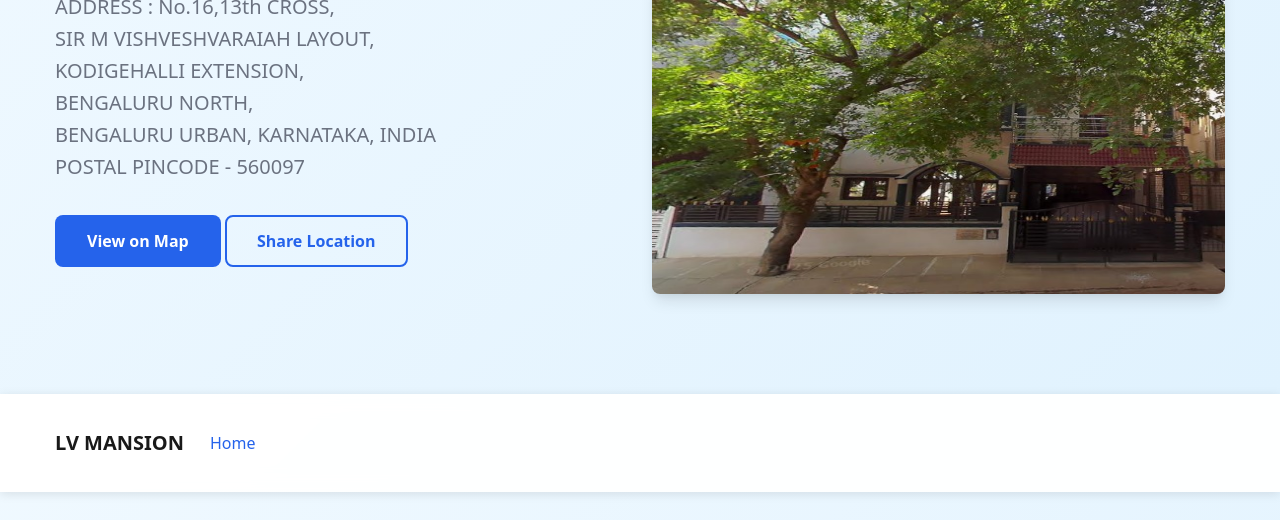
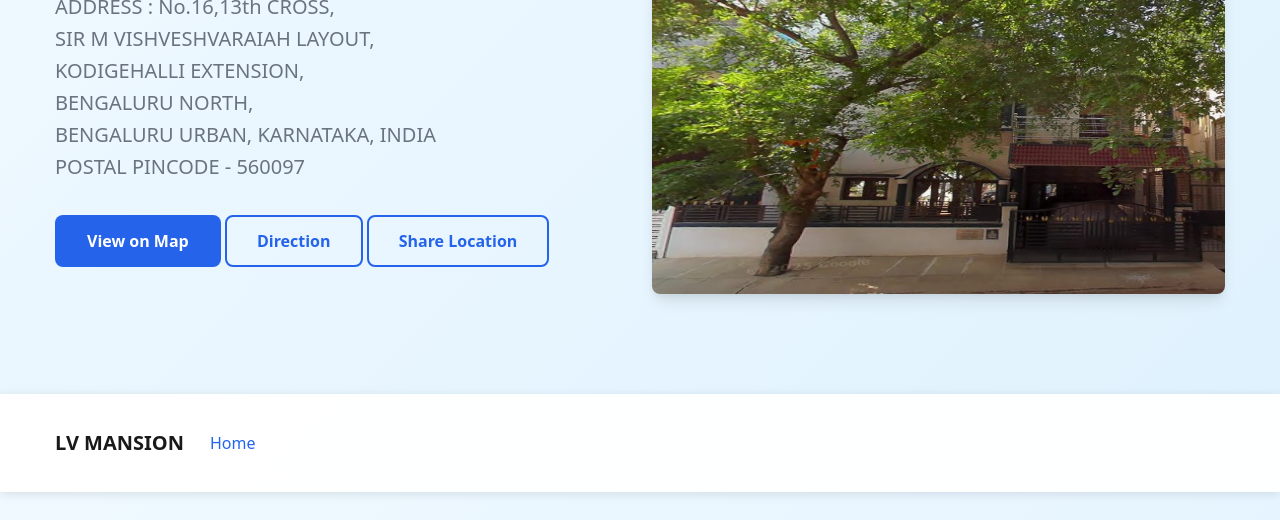
Before and after one commit to eastwestbiz/lvm, a plain HTML site: page index.html in a window 1280 px wide. Shown: the part 280-800 px from the top of the page. Drawn offline with Linux system fonts and the light colour scheme; a script that the page names is missing.

Commit message:
Fix HTML formatting and add direction links

```diff
--- a/index.html
+++ b/index.html
@@ -170,6 +170,7 @@
               <br>POSTAL PINCODE - 560097</p>
             <div class="button">
                 <a href="#map-view" class="btn primary-btn page-scroll">View on Map</a>
+                <a href="https://www.google.com/maps/place/LV+Mansion/@13.0718744,77.570332,17z/data=!3m1!4b1!4m6!3m5!1s0x3bae19004d3d6c29:0xf388ac95ddc41bc5!8m2!3d13.0718692!4d77.5729069!16s%2Fg%2F11ymhm60wx?authuser=1&entry=tts&g_ep=EgoyMDI1MTExNy4wIPu8ASoASAFQAw%3D%3D&skid=8ed4514e-4b00-47b4-8ede-38d890294e13" target="_blank" rel="noopener noreferrer" class="btn primary-btn-outline">Direction</a>
                 <a href="https://maps.app.goo.gl/7cGam4kMnKoPk9Eq7" target="_blank" rel="noopener noreferrer" class="btn primary-btn-outline">Share Location</a>
             </div>
           </div>
```
